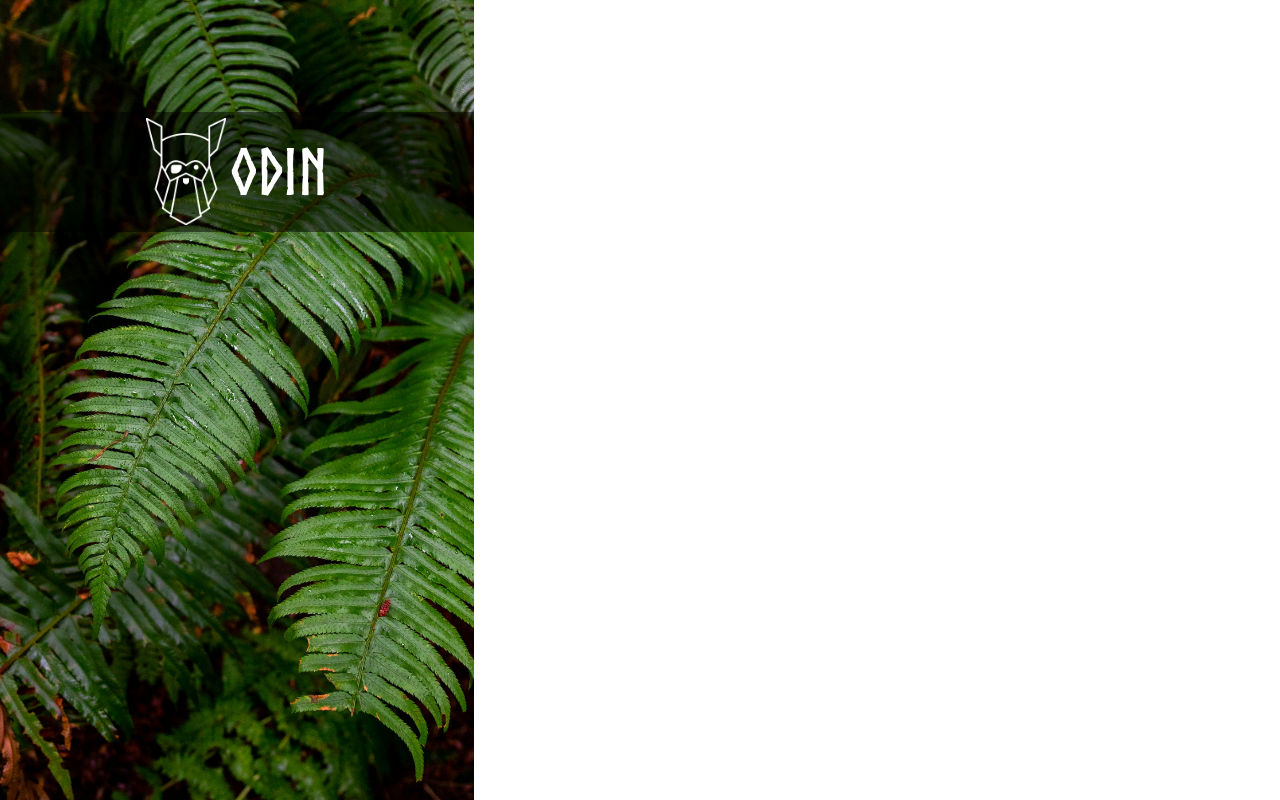
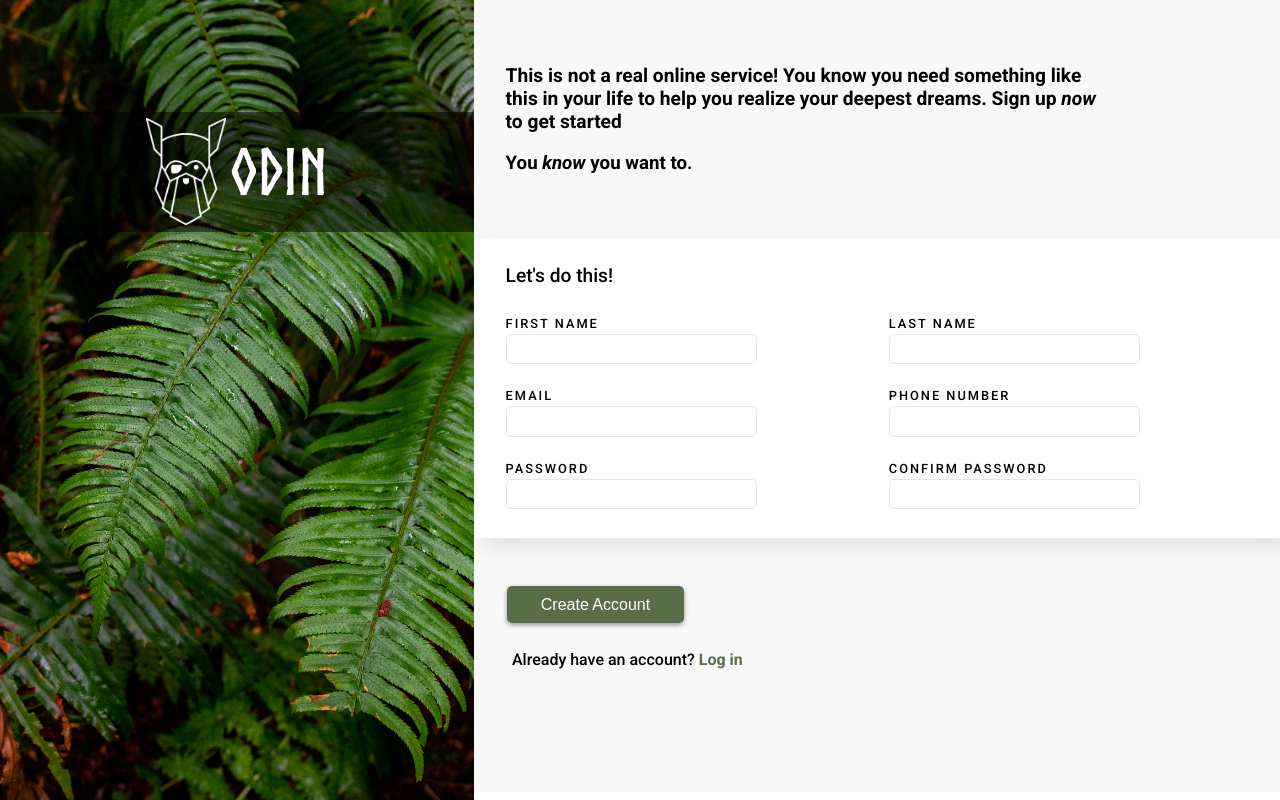
Before and after one commit to Thatgirl9/Odin-Sign-Up-Form, a plain HTML site: page index.html in a window 1280 px wide. Drawn offline with Linux system fonts and the light colour scheme.

Commit message:
Feat: Desktop desgin complete

```diff
--- a/index.html
+++ b/index.html
@@ -4,8 +4,16 @@
 <head>
   <meta charset="UTF-8">
   <meta name="viewport" content="width=device-width, initial-scale=1.0">
+  <!-- Favicon -->
   <link rel="icon" href="./asset/icons8-form-16.png" type="image/svg+xml" />
+  <!-- Stylesheet -->
   <link rel="stylesheet" href="./styles.css" />
+  <!-- Fonts -->
+  <link rel="preconnect" href="https://fonts.googleapis.com">
+  <link rel="preconnect" href="https://fonts.gstatic.com" crossorigin>
+  <link
+    href="https://fonts.googleapis.com/css2?family=Roboto:ital,wght@0,100;0,300;0,400;0,500;0,700;0,900;1,100;1,300;1,400;1,500;1,700;1,900&display=swap"
+    rel="stylesheet">
   <title>Sign-Up-Form</title>
 </head>
 
@@ -17,10 +25,74 @@
         <h1>ODIN</h1>
       </div>
     </aside>
+
     <main>
+      <div class="main__header">
+        <h3 class="main-h3">This is not a real online service! You know you need something like this in your life to
+          help you realize
+          your
+          deepest dreams. Sign up <em>now</em> to get started</h3>
+
+        <h3>You <em>know</em> you want to.</h3>
+      </div>
+
+      <form action="">
+        <div class="form__div">
+
+
+
+          <h3>Let's do this!</h3>
+          <div class="form__input">
+            <!-- First Name -->
+            <div class="label__input">
+              <label for="first_name" class="label">FIRST NAME</label>
+              <input type="text" class="input" name="first_name" id="first_name" aria-required="true">
+            </div>
+            <!-- Last Name -->
+            <div class="label__input">
+              <label for="last_name" class="label">LAST NAME</label>
+              <input type="text" class="input" name="last_name" id="last_name" aria-required="true">
+            </div>
+            <!-- Email -->
+            <div class="label__input">
+              <label for="email" class="label">EMAIL</label>
+              <input type="email" class="input" name="email" id="email" aria-required="true">
+            </div>
+            <!-- Phone Number -->
+            <div class="label__input">
+              <label for="tel_num" class="label">PHONE NUMBER</label>
+              <input type="number" class="input" name="number" id="tel_num" aria-required="true">
+            </div>
+            <!-- Password -->
+            <div class="label__input">
+              <label for="password" class="label">PASSWORD</label>
+              <input type="password" class="input" name="password" id="password" aria-required="true">
+              <p id="confirm_result" class="result"></p>
+            </div>
+            <!-- Confirm Password -->
+            <div class="label__input">
+              <label for="confirm_password" class="label">CONFIRM PASSWORD</label>
+              <input type="password" class="input" name="confirm" id="confirm_password" aria-required="true">
+            </div>
+
+
+
+
+          </div>
+
+        </div>
+        <button class="form__button" type="submit">Create Account</button>
+      </form>
+
+      <div class="button__login">
+
+        <p class="acct_text">Already have an account? <span class="log_text">Log in</span></p>
+      </div>
+
 
     </main>
   </section>
+  <script src="./script.js"></script>
 </body>
 
 </html>
--- /dev/null
+++ b/script.js
@@ -0,0 +1,54 @@
+// Select the necessary elements
+const form = document.querySelector('form');
+const firstName = document.querySelector('#first_name');
+const lastName = document.querySelector('#last_name');
+const phone = document.querySelector('#tel_num');
+const email = document.querySelector('#email');
+const password = document.querySelector('#password');
+const confirmPassword = document.querySelector('#confirm_password');
+const confirmResult = document.querySelector('#confirm_result');
+const btn = document.querySelector('.form__button');
+
+
+form.addEventListener('submit', function (e) {
+  e.preventDefault();
+
+  if (firstName.value === '' || lastName.value === '' || phone.value === '' || email.value === '' || password.value === '' || confirmPassword.value === '') {
+    firstName.classList.add('inputInvalid');
+    lastName.classList.add('inputInvalid');
+    phone.classList.add('inputInvalid');
+    email.classList.add('inputInvalid');
+    password.classList.add('inputInvalid');
+    confirmPassword.classList.add('inputInvalid');
+    alert('Please fill in all fields');
+    return
+  } else {
+    firstName.classList.remove('inputInvalid');
+    lastName.classList.remove('inputInvalid');
+    phone.classList.remove('inputInvalid');
+    email.classList.remove('inputInvalid');
+    password.classList.remove('inputInvalid');
+    confirmPassword.classList.remove('inputInvalid');
+    alert('Thank you for filling the form!')
+  }
+
+
+})
+
+
+
+
+// Add an event listener to the ConfirmPassword field to check if password matches the Password field value
+
+confirmPassword.addEventListener('input', function () {
+  console.log(password.value, confirmPassword.value)
+
+  if (password.value === confirmPassword.value) {
+
+    confirmResult.textContent = ' Passwords match ✔';
+    confirmResult.style.color = 'green';
+  } else {
+    confirmResult.textContent = '* Passwords do not match';
+    confirmResult.style.color = 'red';
+  }
+})
--- a/styles.css
+++ b/styles.css
@@ -10,7 +10,9 @@
 }
 
 :root {
+  --main-bg-color: #f8f8f8;
   --btn-color: #596d48;
+  --btn-hover-color: #4d5f3e;
   --input-border: #e5e7eb;
   --input-focus-border: #0005e7;
   --input-invalid-border: #ea2424;
@@ -21,8 +23,15 @@
 
 body {
   width: 100%;
+  /* height: 100vh; */
+}
+
+section {
+  display: flex;
   height: 100vh;
 }
+
+/* * ASIDE STYLING * */
 
 .aside__image {
   width: 37%;
@@ -56,3 +65,122 @@ h1 {
   font-size: 4rem;
   color: var(--primary-text-color);
 }
+
+/* *MAIN STYLING* */
+
+/* ? General Styling */
+.form__div > h3,
+.label,
+.result,
+.acct_text {
+  font-weight: 500;
+}
+
+.from__button,
+.log_text {
+  font-weight: 600;
+}
+
+main {
+  width: 63%;
+  background-color: var(--main-bg-color);
+  font-family: "Roboto", sans-serif;
+  height: 99vh;
+  overscroll-behavior: smooth scroll;
+  overflow-y: auto;
+}
+
+.main__header {
+  padding: 2em;
+  margin: 2em 0;
+}
+
+.main-h3 {
+  width: 55ch;
+  font-size: 1.2rem;
+  margin: 0 0 1em 0;
+  line-height: 1.2;
+}
+
+.form__div {
+  padding: 1.6em 2em;
+  background-color: var(--primary-text-color);
+  box-shadow: 10px 8px 19px rgba(0, 0, 0, 0.1);
+}
+
+.form__div > h3 {
+  font-size: 1.2rem;
+  margin-bottom: 1.5em;
+}
+
+.form__input {
+  display: grid;
+  grid-template-columns: 1fr 1fr;
+  gap: 1.5em;
+}
+
+.label__input {
+  display: flex;
+  flex-direction: column;
+  gap: 0.2em;
+}
+
+.label {
+  font-size: 0.8rem;
+  letter-spacing: 2px;
+}
+
+.input {
+  padding: 0.5em;
+  border: 1px solid var(--input-border);
+  border-radius: 5px;
+  outline: none;
+  width: 70%;
+}
+
+.result {
+  font-size: 0.9em;
+  font-weight: 500;
+}
+
+.input:focus {
+  border: 1px solid var(--input-focus-border);
+  box-shadow: 3px 3px 5px rgba(0, 0, 0, 0.4);
+}
+
+.input:invalid,
+.inputInvalid {
+  border: 1px solid var(--input-invalid-border);
+}
+
+.button__login {
+  margin: 0.7em 0;
+  padding: 1em 2.4em;
+  transition: background-color 0.3s;
+}
+
+.form__button {
+  background-color: var(--btn-color);
+  color: var(--primary-text-color);
+  padding: 0.6em 2.1em;
+  border: none;
+  border-radius: 5px;
+  cursor: pointer;
+  font-size: 1rem;
+  margin: 3em 2.1em 0em 2.1em;
+  transition: background-color 0.3s;
+  box-shadow: 0px 2px 5px rgba(0, 0, 0, 0.4);
+}
+
+.form__button:hover {
+  background-color: var(--btn-hover-color);
+}
+
+.log_text {
+  color: var(--btn-color);
+}
+
+.log_text:hover {
+  text-decoration: underline;
+  cursor: pointer;
+}
```
